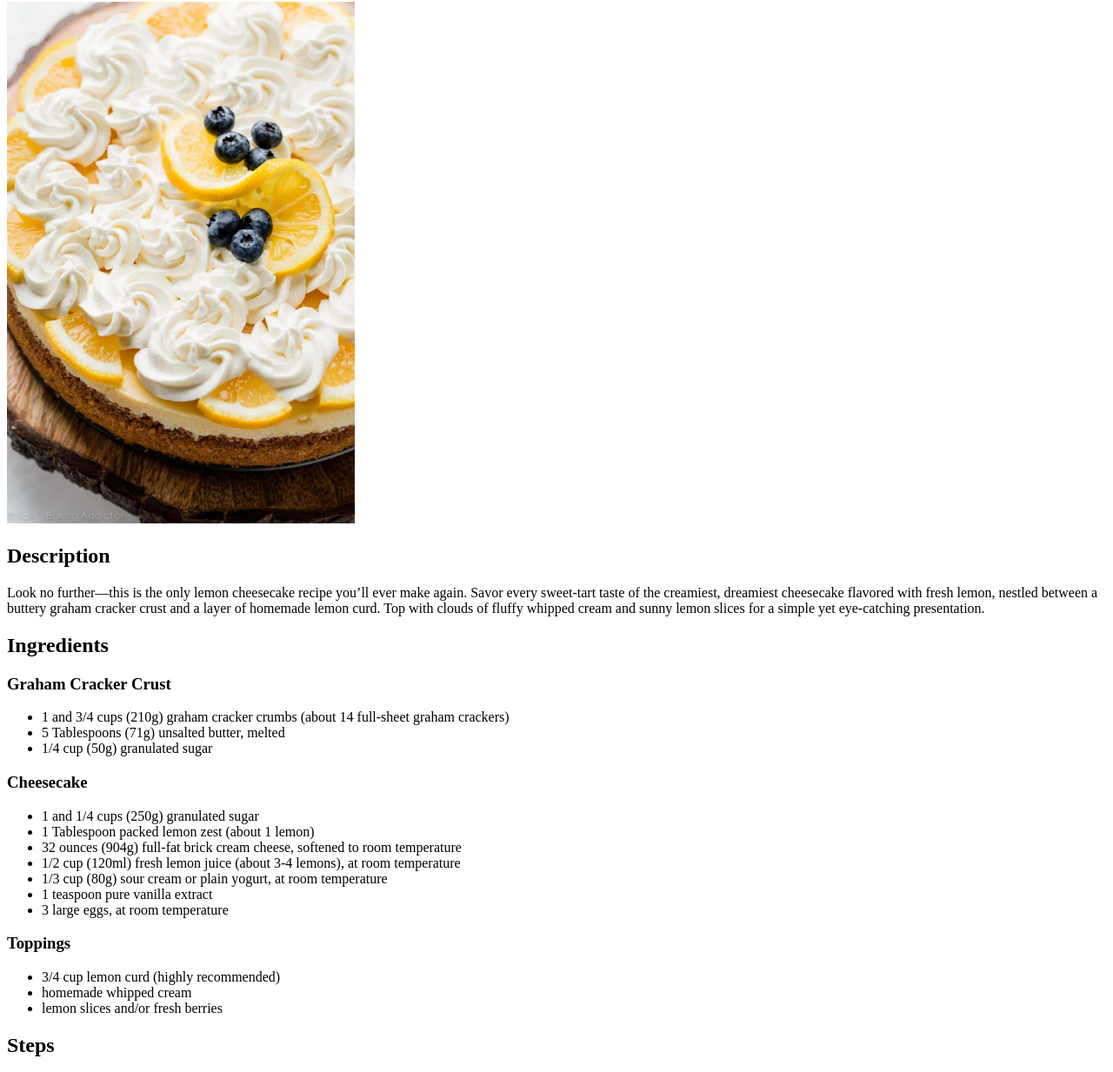
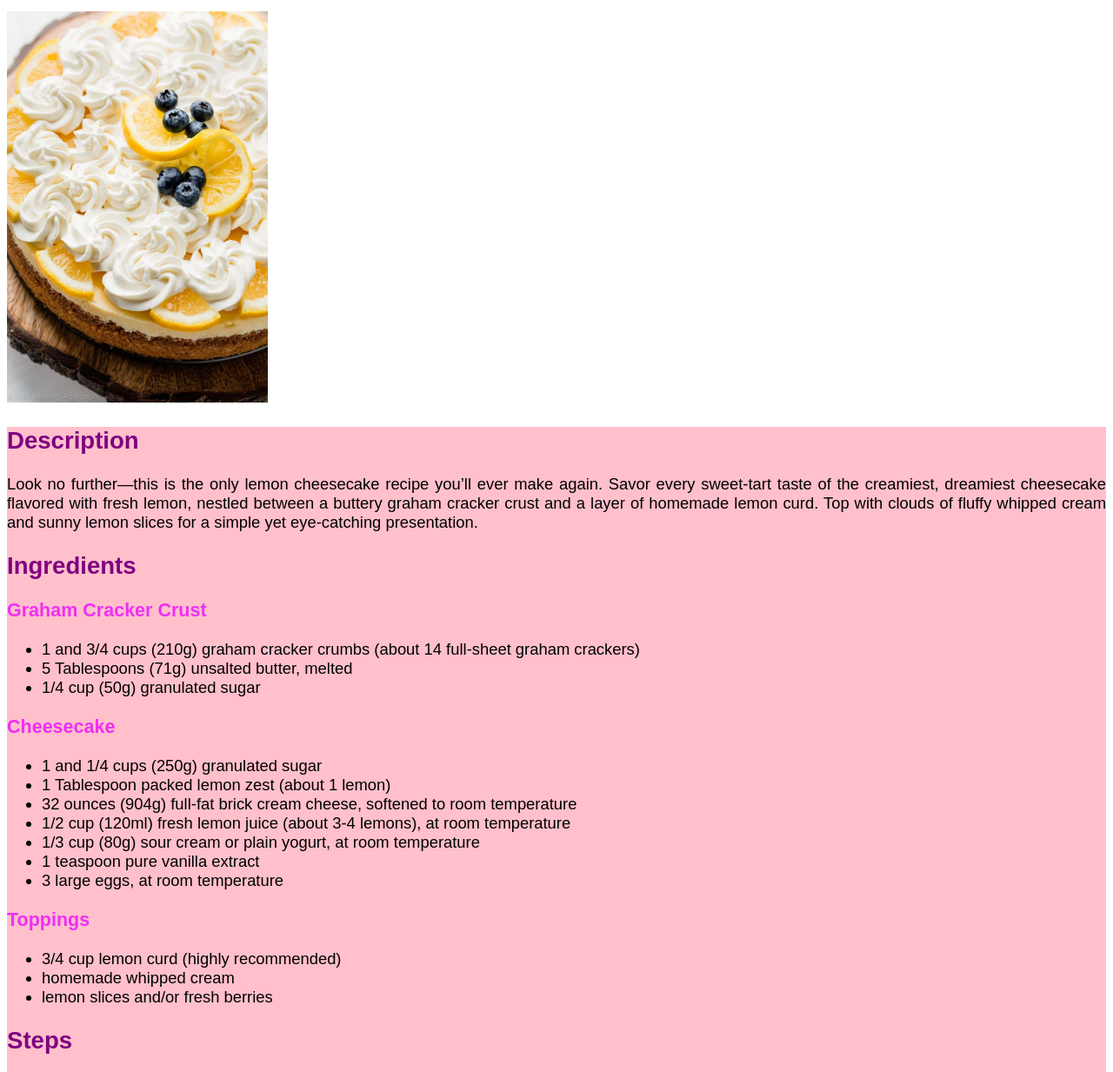
Before and after one commit to draven256/odin-recipes, a plain HTML site: page recipes/lemon-cheesecake.html in a window 1280 px wide. Shown: the part 78-1311 px from the top of the page at 87% size. Drawn offline with Linux system fonts and the light colour scheme.

Commit message:
Add style to website

```diff
--- a/recipes/lemon-cheesecake.html
+++ b/recipes/lemon-cheesecake.html
@@ -4,6 +4,7 @@
   <head>
     <meta charset="utf-8" />
     <title>Lemon Cheesecake</title>
+    <link href="../styles.css" rel="stylesheet" />
   </head>
 
   <body>
@@ -11,9 +12,10 @@
     <img
       src="./images/lemon-cheesecake.jpg"
       alt="Lemon Cheesecake"
-      width="400"
-      height="600"
+      width="300"
+      height="auto"
     />
+    <div>
     <h2>Description</h2>
     <p>
       Look no further—this is the only lemon cheesecake recipe you’ll ever make
@@ -133,8 +135,10 @@
         dip into warm water between each slice.
       </li>
       <li>
-        Cover and store leftover cheesecake in the refrigerator for up to 5 days.
+        Cover and store leftover cheesecake in the refrigerator for up to 5
+        days.
       </li>
     </ol>
+    </div>
   </body>
 </html>
--- /dev/null
+++ b/styles.css
@@ -0,0 +1,29 @@
+body {
+  font-family: Arial, Verdana, sans-serif;
+  font-size: 115%;
+}
+
+.links {
+  background-color: rgb(255, 255, 0);
+}
+
+h1,
+h2 {
+  color: purple;
+}
+h3 {
+  color: rgb(240, 46, 244);
+}
+h1 {
+  text-align: center;
+}
+
+ul,
+ol,
+p {
+  text-align: justify;
+}
+
+div{
+    background-color: pink;
+}
```
Also changed, not shown: index.html (+3 -0 lines), recipes/cherry-cheesecake.html (+5 -2 lines).
